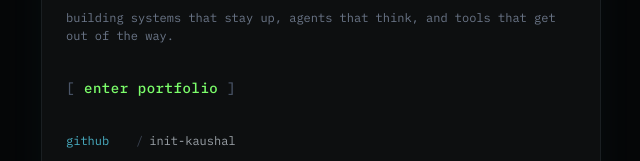
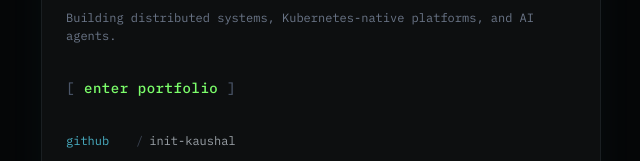
Before and after one commit to init-kaushal/init-kaushal.github.io, a plain HTML site: page index.html in a window 1280 px wide. Shown: the part 317-478 px from the top of the page, 319-959 px from the left. Drawn offline with Linux system fonts and the light colour scheme.

Commit message:
fix: align tagline with portfolio
Co-Authored-By: Claude Sonnet 4.6 <noreply@anthropic.com>

```diff
--- a/index.html
+++ b/index.html
@@ -47,7 +47,7 @@
         <div class="output">
           <div class="name-line">Kaushal Sharma</div>
           <div class="role-line">Senior Software Engineer, Platform <span class="sep">·</span> RapidAI</div>
-          <div class="tagline">building systems that stay up, agents that think, and tools that get out of the way.</div>
+          <div class="tagline">Building distributed systems, Kubernetes-native platforms, and AI agents.</div>
 
           <div class="links-section">
             <a class="cta" href="https://init-kaushal.github.io/portfolio/">
```
